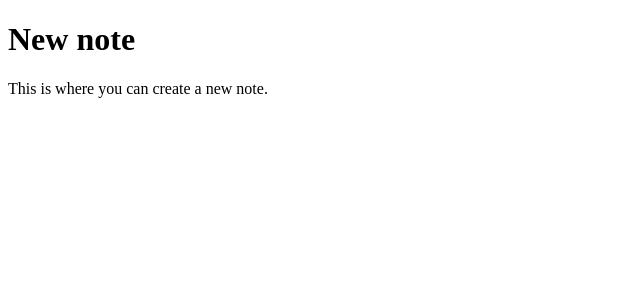
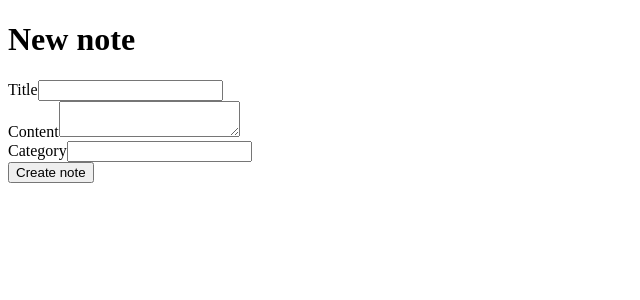
Before and after one commit to AriamGoitom/note-nest, a React (Vite) app: page /new in a window 1280 px wide. Shown: the top 300 px of the page, without its empty margins (0-640 px from the left). Built offline with nearby package versions, Linux system fonts and the light colour scheme.

Commit message:
add NoteForm component in NewNote component

```diff
--- a/src/pages/NewNote.jsx
+++ b/src/pages/NewNote.jsx
@@ -1,11 +1,12 @@
 import React from 'react';
+import NoteForm from '../components/NoteForm';
 
 const NewNote = () => {
 
     return (
         <main>
             <h1>New note</h1>
-            <p>This is where you can create a new note.</p>
+            <NoteForm />
         </main>
     );
 };
```
